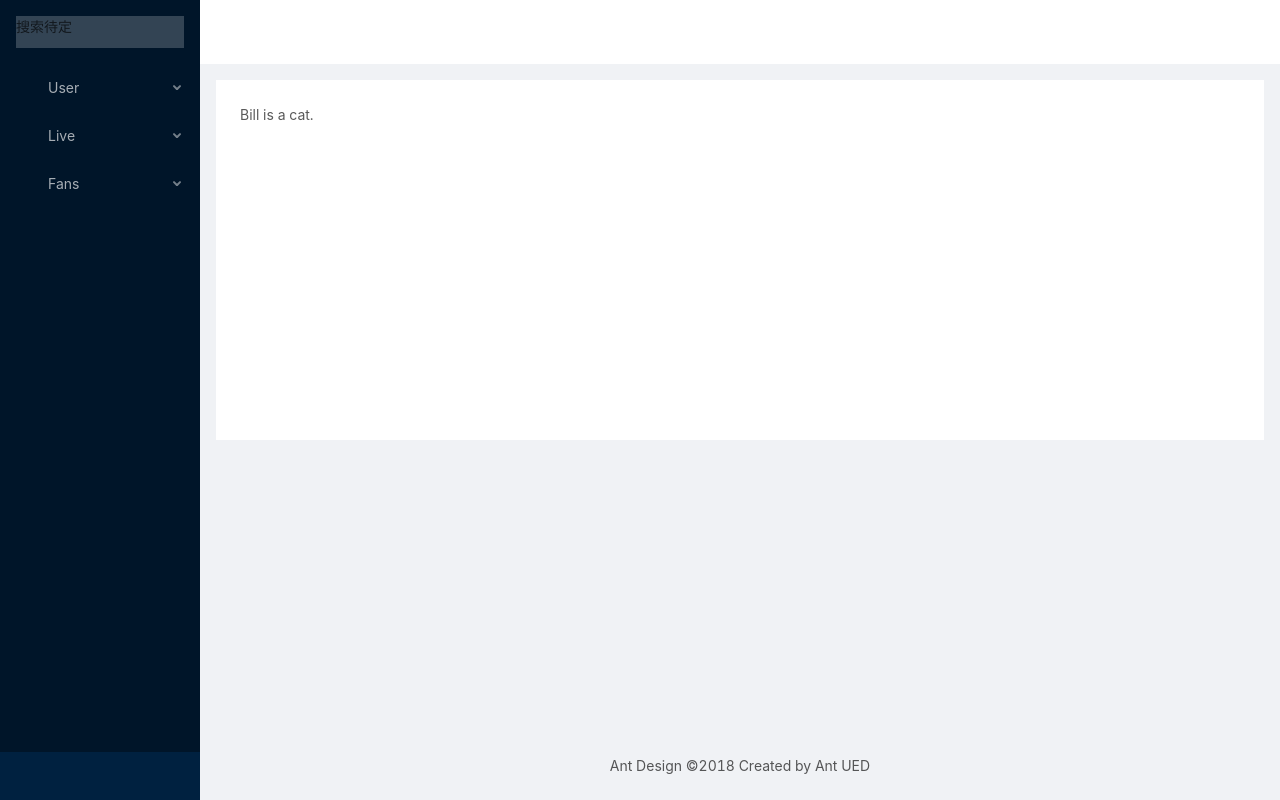
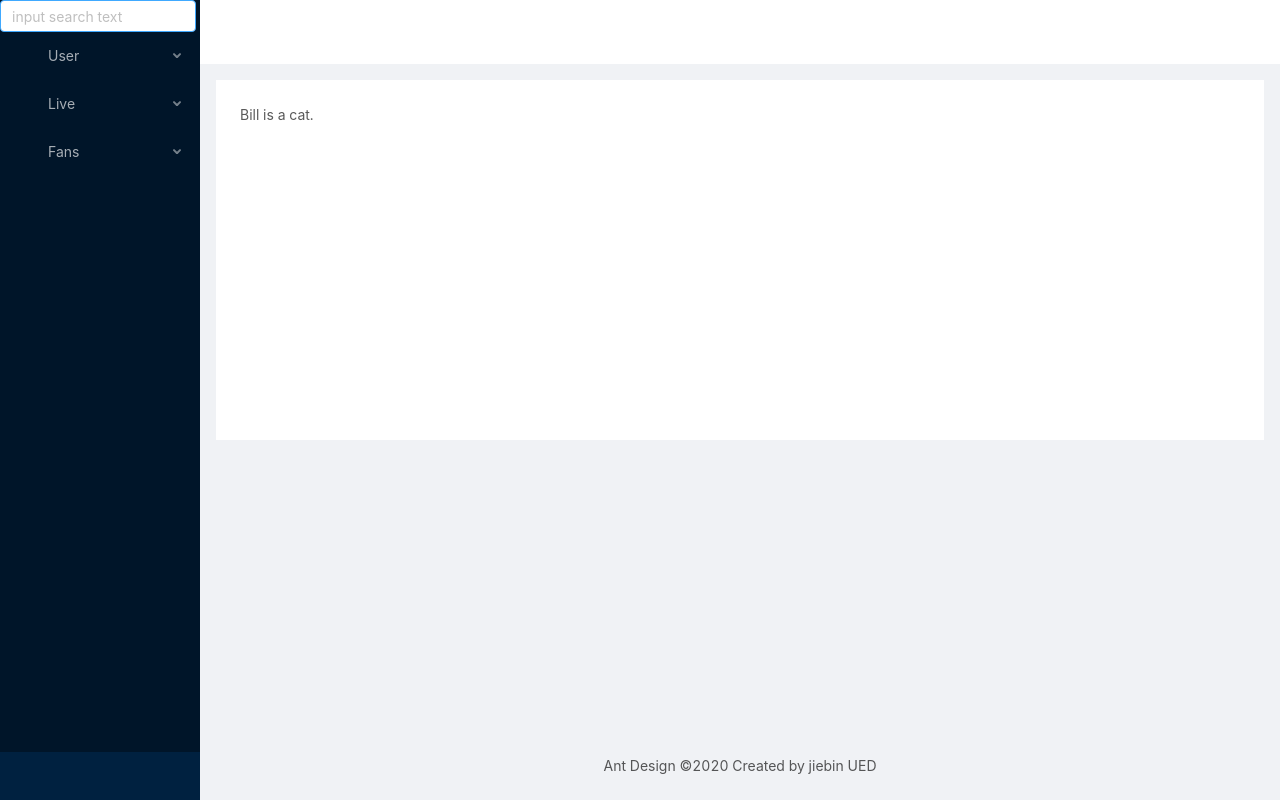
Before and after one commit to iamhujiebin/vue-learn, a Vue app in the folder cms/: page / in a window 1280 px wide. Built offline with nearby package versions, Linux system fonts and the light colour scheme.

Commit message:
侧边栏搜索功能

```diff
--- a/cms/src/views/layout.vue
+++ b/cms/src/views/layout.vue
@@ -1,7 +1,7 @@
 <template>
   <a-layout id="components-layout-demo-side" style="min-height: 100vh">
     <a-layout-sider collapsible v-model="collapsed">
-      <div class="logo">搜索待定</div>
+      <a-input-search placeholder="input search text" style="width: 98%" @search="onSearch"></a-input-search>
       <a-menu :theme="theme" mode="inline" :selectedKeys="selectedKeys" v-for="side in sidebar" v-bind:key="side.id">
         <a-sub-menu v-show="side.child != null" v-for="child in side.child" :key="child.id">
           <span slot="title">
@@ -23,7 +23,7 @@
         </div>
       </a-layout-content>
       <a-layout-footer style="text-align: center">
-        Ant Design ©2018 Created by Ant UED
+        Ant Design ©2020 Created by jiebin UED
       </a-layout-footer>
     </a-layout>
   </a-layout>
@@ -33,20 +33,11 @@
 
   export default {
     mounted() {
-      axios.get('/static/config/sidebar.json').then(res => {
-        this.sidebar = res.data;
-        this.sidebar.forEach(value => {
-          this.sidebarNameMap[value.id] = value.name
-          if (value.child != null) {
-            value.child.forEach(value2=>{
-              this.sidebarNameMap[value2.id] = value2.name
-            })
-          }
-        })
-      })
+      this.getSideBar();
     },
     data() {
       return {
+        originSidebar: [],
         sidebar: [],
         sidebarNameMap: {},
         collapsed: false,
@@ -59,8 +50,44 @@
       setSelectedKeys(value) {
         this.selectedKeys = [value];
         let pi = value.split("-")[0];
-        this.breadcrumb = [this.sidebarNameMap[pi],this.sidebarNameMap[value]];
+        this.breadcrumb = [this.sidebarNameMap[pi], this.sidebarNameMap[value]];
         console.log(this.breadcrumb)
+      },
+      getSideBar() {
+        axios.get('/static/config/sidebar.json').then(res => {
+          this.sidebar = res.data;
+          this.originSidebar = res.data;
+          this.sidebar.forEach(value => {
+            this.sidebarNameMap[value.id] = value.name;
+            if (value.child != null) {
+              value.child.forEach(value2 => {
+                this.sidebarNameMap[value2.id] = value2.name
+              })
+            }
+          })
+        });
+      },
+      onSearch(search) {
+        console.log(`search:${search}`);
+        //不能直接axios获取数据，是异步操作的。可能下面的先执行，导致重新渲染了
+        let sidebar = this.originSidebar.slice();
+        console.log(`sidebar:${JSON.stringify(sidebar)}`);
+        let res = [];
+        sidebar.forEach(value => {
+          if (value.name.indexOf(search) > -1) {
+            res.push(value)
+          }else {
+            if (value.child != null) {
+              value.child.forEach(value2 => {
+                if (value2.name.indexOf(search) > -1) {
+                  res.push(value)
+                  return
+                }
+              })
+            }
+          }
+        });
+        this.sidebar = res;
       }
     }
   };
--- a/cms/static/config/sidebar.json
+++ b/cms/static/config/sidebar.json
@@ -28,7 +28,7 @@
     "child": [
       {
         "id": "3-1",
-        "name": "fans group"
+        "name": "fans group list"
       }
     ]
   }
```
Also changed, not shown: 1 other file (tests, documents, lock files or other folders).
